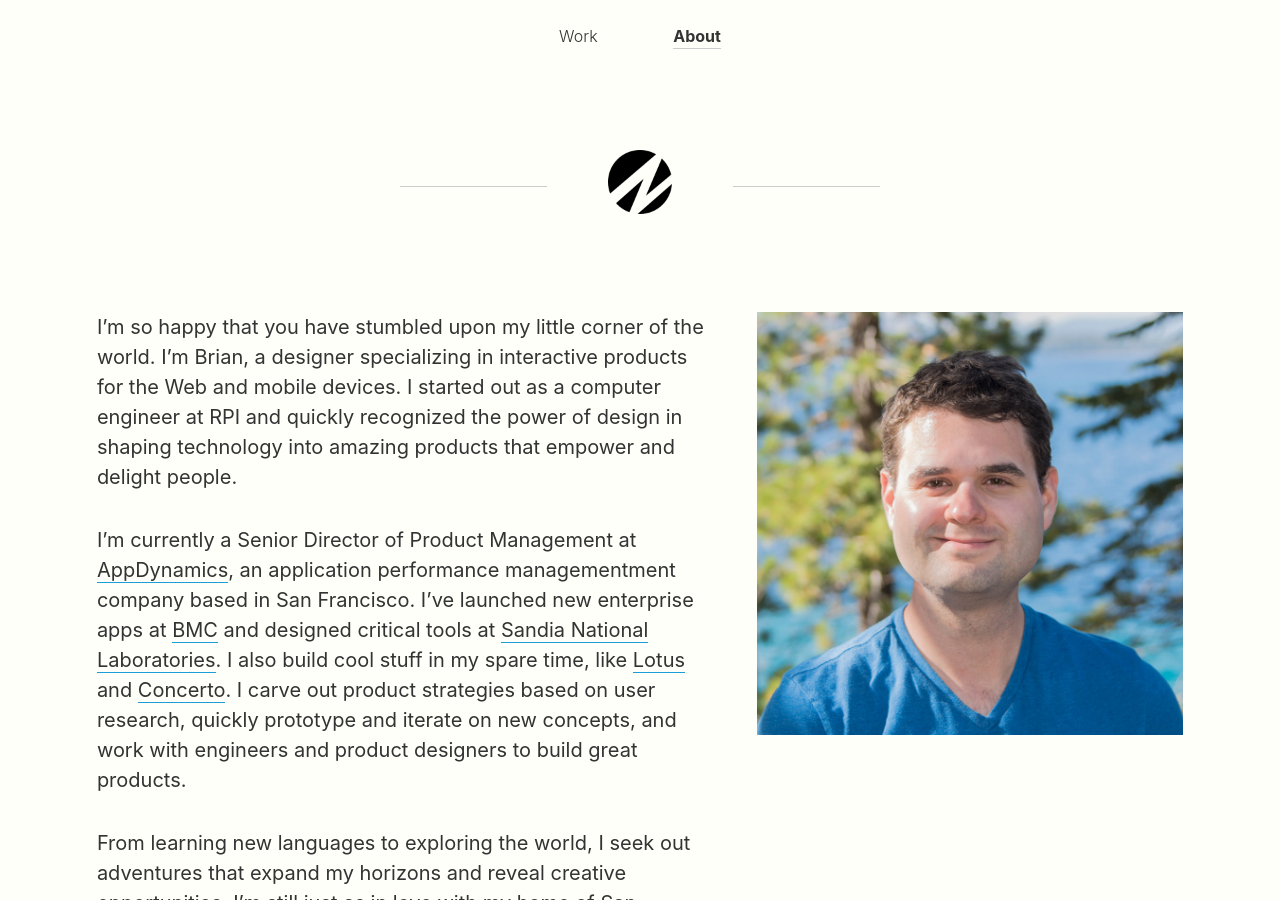
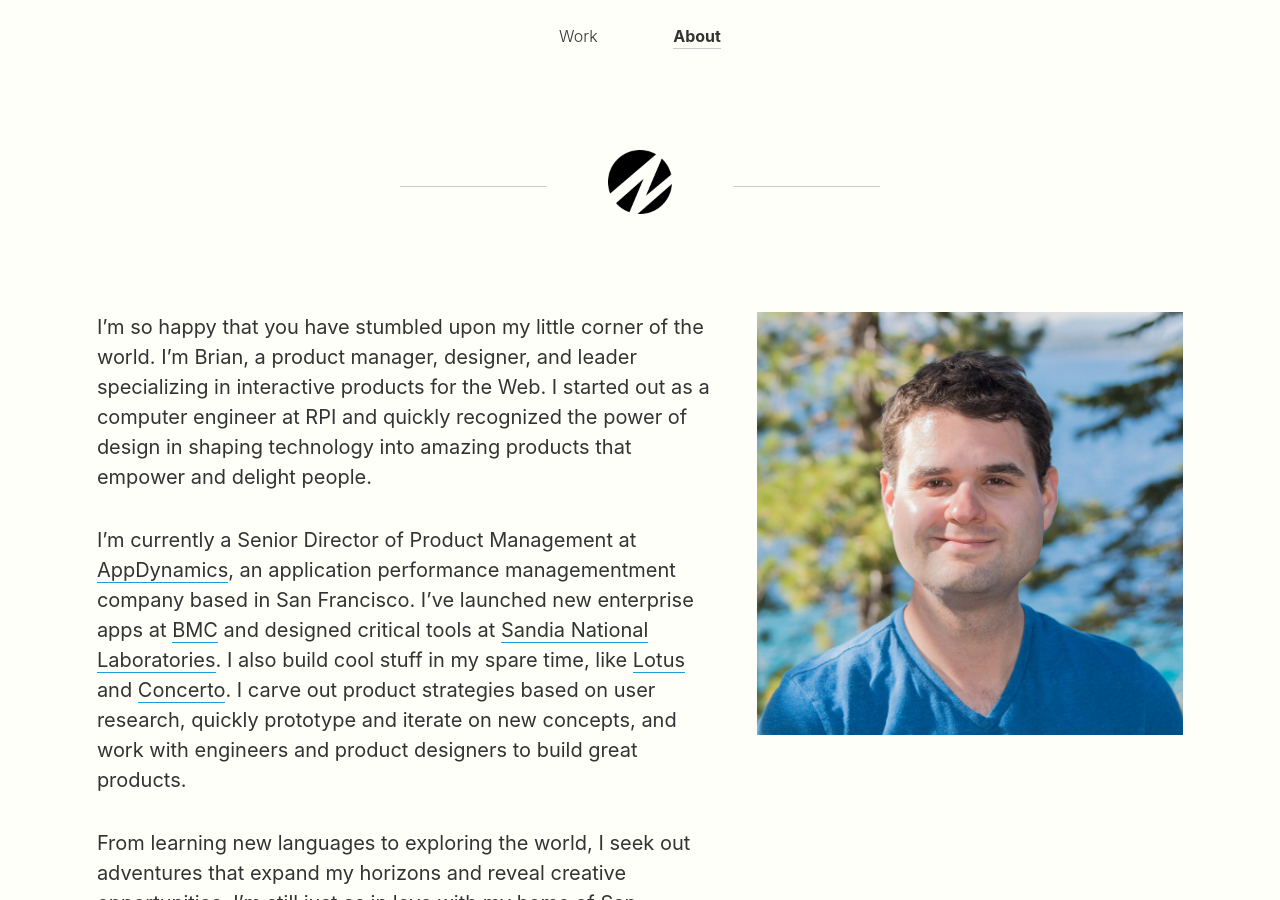
Before and after one commit to brzaik/brz4, a Jekyll site: the page built from about.html, in a window 1280 px wide and 900 px high. Built offline with Jekyll 4.4.1, drawn with Linux system fonts in a browser that asks for light colours; nearby versions of some CDN libraries.

Commit message:
Edited About page.

```diff
--- a/about.html
+++ b/about.html
@@ -7,7 +7,7 @@ namespace: about
   <div class="row">
     <div class="col-7">
       <p>
-        I’m so happy that you have stumbled upon my little corner of the world. I’m Brian, a designer specializing in interactive products for the Web and mobile devices. I started out as a computer engineer at <a href="http://rpi.edu">RPI</a> and quickly recognized the power of design in shaping technology into amazing products that empower and delight people.
+        I’m so happy that you have stumbled upon my little corner of the world. I’m Brian, a product manager, designer, and leader specializing in interactive products for the Web. I started out as a computer engineer at <a href="http://rpi.edu">RPI</a> and quickly recognized the power of design in shaping technology into amazing products that empower and delight people.
       </p>
       <p>
         I’m currently a Senior Director of Product Management at <a class="underline" href="http://appdynamics.com">AppDynamics</a>, an application performance managementment company based in San Francisco. I’ve launched new enterprise apps at <a class="underline" href="http://bmc.com">BMC</a> and designed critical tools at <a class="underline" href="http://sandia.gov">Sandia National Laboratories</a>. I also build cool stuff in my spare time, like <a class="underline" href="/works/lotus">Lotus</a> and <a class="underline" href="/works/concerto2">Concerto</a>. I carve out product strategies based on user research, quickly prototype and iterate on new concepts, and work with engineers and product designers to build great products.
```
